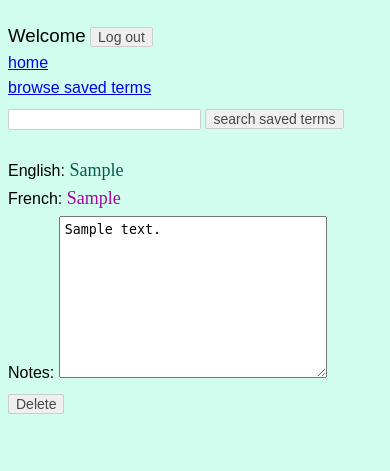
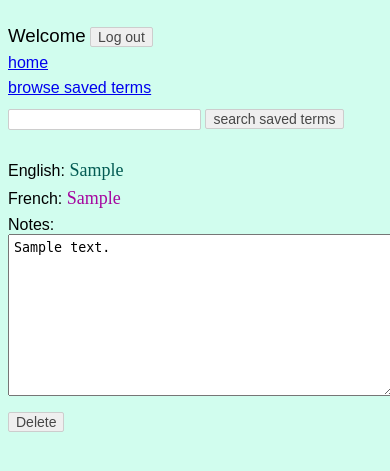
Before and after one commit to kalikokalikova/poche, a Flask app: template flask_app/templates/view_term.html in a window 390 px wide. Shown: the top 471 px of the page. Run offline with Flask 2, Linux system fonts and the light colour scheme; the template is opened without the code that fills it: most values are stand-ins (such as "Sample title", 1, 10 or a date in 2020).

Commit message:
little thises and thats

```diff
--- a/flask_app/static/style.css
+++ b/flask_app/static/style.css
@@ -33,6 +33,7 @@ input[type="text" i] {
 }
 textarea {
     padding: 5px;
+    width: 90%;
 }
 table {
     background-color: white;
@@ -148,8 +149,11 @@ td {
     }
 }
 
-@media (max-width: 850px) {
+@media (max-width: 900px) {
     table {
         padding: 35px;
     }
+    textarea {
+        width: 100%;
+    }
 }
--- a/flask_app/templates/view_term.html
+++ b/flask_app/templates/view_term.html
@@ -29,7 +29,7 @@
             <form action="/update_term" method="post">
                 <input type="hidden" name="id" value="{{term.id}}">
                 <label for="notes">Notes:</label>
-                <textarea name="notes" cols="30" rows="10" oninput="activateSave()">{{ term.notes }}</textarea>
+                <textarea name="notes" cols="30" rows="10" onclick="activateSave()">{{ term.notes }}</textarea>
                 <button class="save-term btn" style="display:none;">Save</button>
             </form>
             <div><a class="no-underline" href="/delete/{{term.id}}"><button class="btn">Delete</button></a></div>
```
